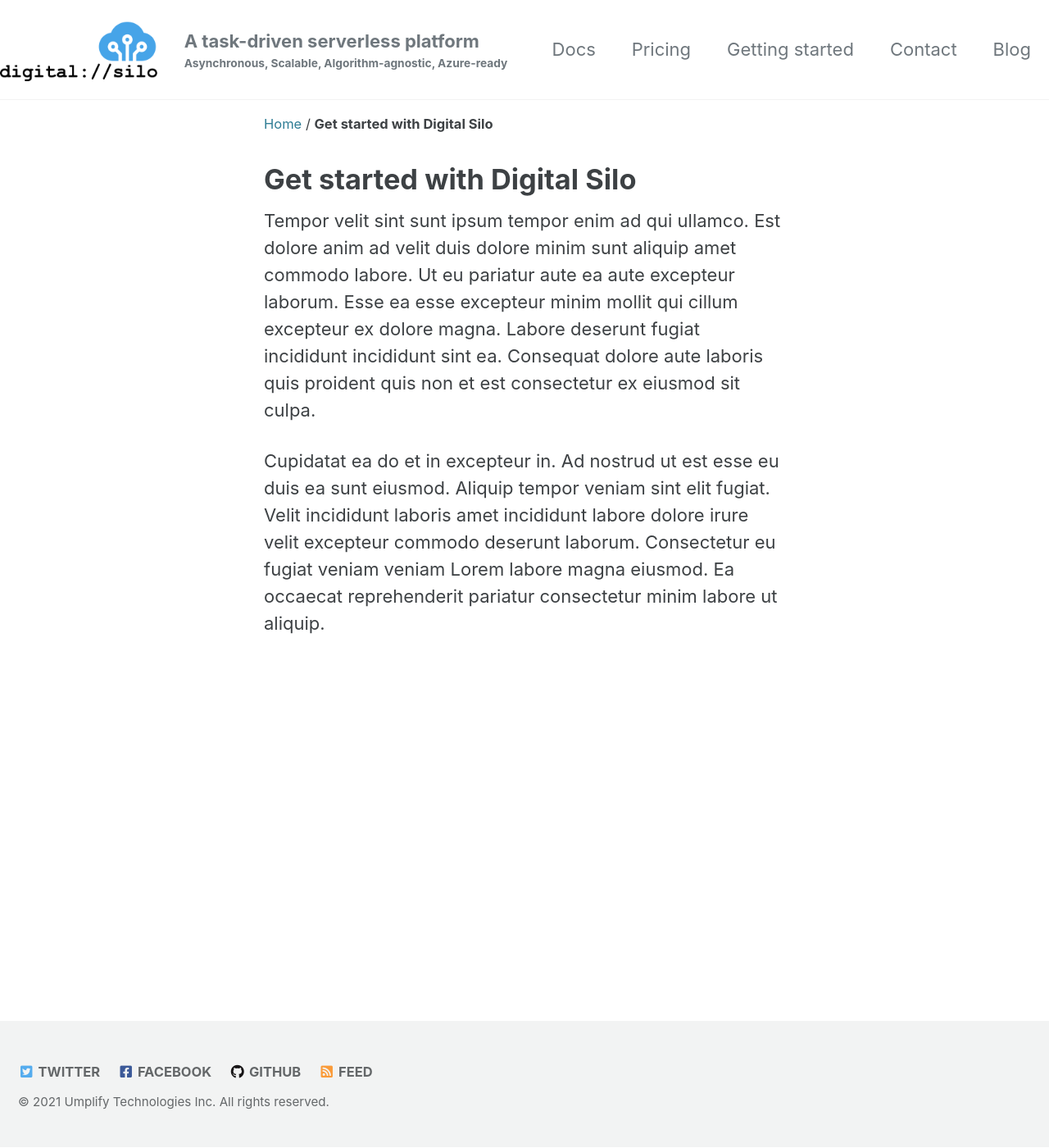
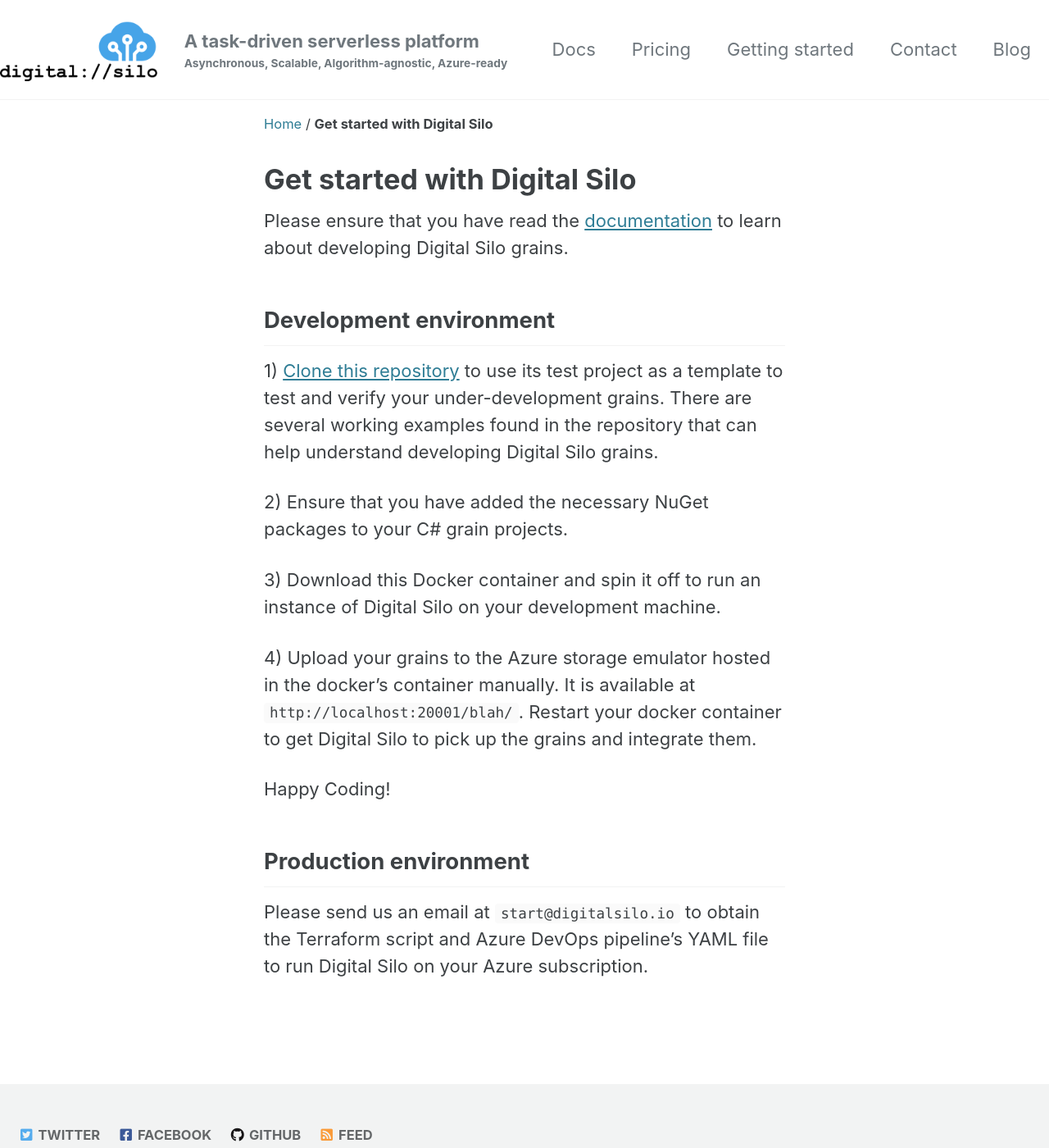
Before and after one commit to DigitalSilo/digitalsilo.github.io, a Jekyll site: the page built from _pages/get-started.md, in a window 1280 px wide and 1400 px high. Shown: the whole window at 82% size. Built offline with Jekyll 4.4.1, drawn with Linux system fonts in a browser that asks for light colours; cached includes are drawn as plain includes.

Commit message:
Added get started page #4

```diff
--- a/_pages/get-started.md
+++ b/_pages/get-started.md
@@ -3,6 +3,20 @@
 title: "Get started with Digital Silo"
 ---
 
-Tempor velit sint sunt ipsum tempor enim ad qui ullamco. Est dolore anim ad velit duis dolore minim sunt aliquip amet commodo labore. Ut eu pariatur aute ea aute excepteur laborum. Esse ea esse excepteur minim mollit qui cillum excepteur ex dolore magna. Labore deserunt fugiat incididunt incididunt sint ea. Consequat dolore aute laboris quis proident quis non et est consectetur ex eiusmod sit culpa.
+Please ensure that you have read the [documentation](https://github.com/DigitalSilo/digitalsilodocs) to learn about developing Digital Silo grains.
 
-Cupidatat ea do et in excepteur in. Ad nostrud ut est esse eu duis ea sunt eiusmod. Aliquip tempor veniam sint elit fugiat. Velit incididunt laboris amet incididunt labore dolore irure velit excepteur commodo deserunt laborum. Consectetur eu fugiat veniam veniam Lorem labore magna eiusmod. Ea occaecat reprehenderit pariatur consectetur minim labore ut aliquip.
+## Development environment
+
+1) [Clone this repository](https://github.com/DigitalSilo/digitalsiloexamples.git) to use its test project as a template to test and verify your under-development grains. There are several working examples found in the repository that can help understand developing Digital Silo grains.
+
+2) Ensure that you have added the necessary NuGet packages to your C# grain projects.
+
+3) Download this Docker container and spin it off to run an instance of Digital Silo on your development machine.
+
+4) Upload your grains to the Azure storage emulator hosted in the docker's container manually. It is available at `http://localhost:20001/blah/`. Restart your docker container to get Digital Silo to pick up the grains and integrate them.
+
+Happy Coding!
+
+## Production environment
+
+Please send us an email at `start@digitalsilo.io` to obtain the Terraform script and Azure DevOps pipeline's YAML file to run Digital Silo on your Azure subscription.
```
